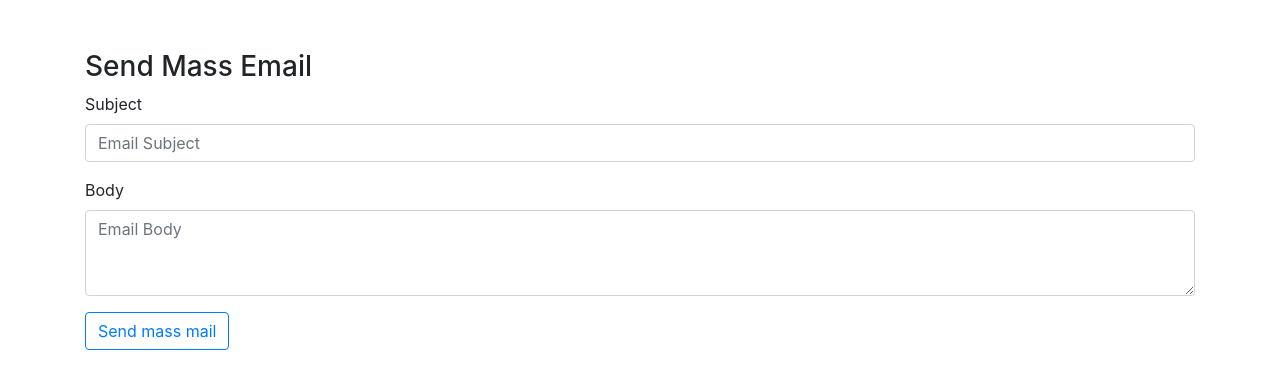
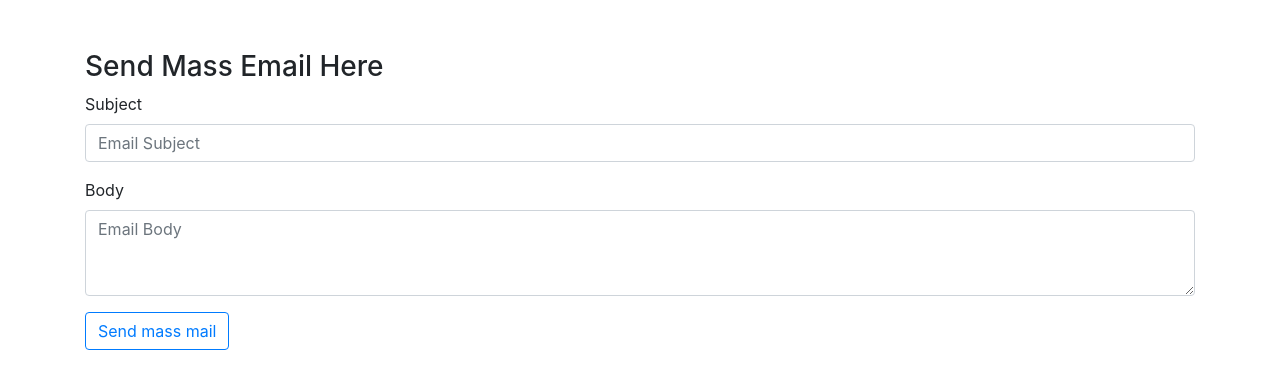
Before and after one commit to moyosore1/SaVests-Application, a Django app: page / in a window 1280 px wide. Shown: the top 389 px of the page. Run offline with Django 3.2, Linux system fonts and the light colour scheme; some libraries are stand-ins or nearby versions.

Commit message:
Third Commit

```diff
--- a/users/templates/users/mailusers.html
+++ b/users/templates/users/mailusers.html
@@ -15,7 +15,8 @@
   <body>
 
 		<form style="margin-top: 50px" method="POST" class="container">
-			<h3>Send Mass Email</h3>
+			<h3>Send Mass Email Here</h3>
+
 			{% csrf_token %}
 			<div class="form-group">
 				<label for="emailSubject">Subject</label>
```
